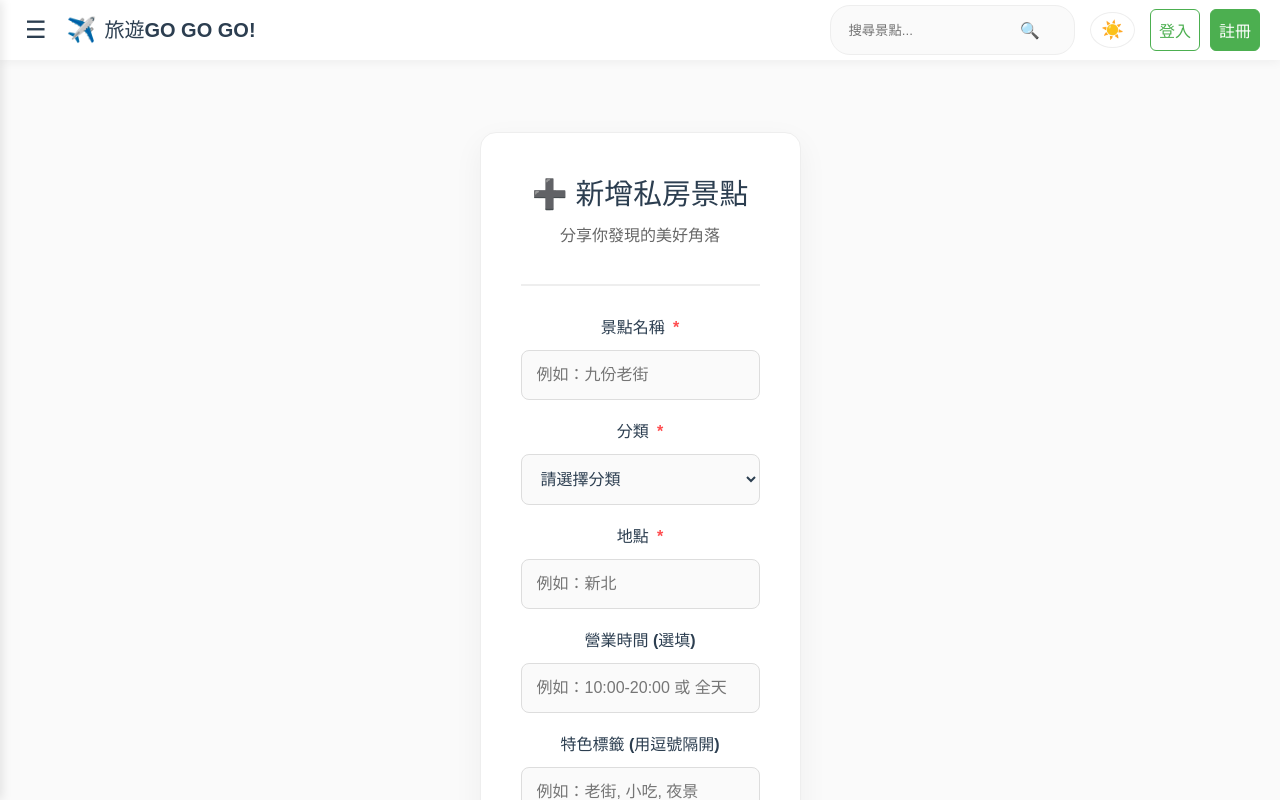
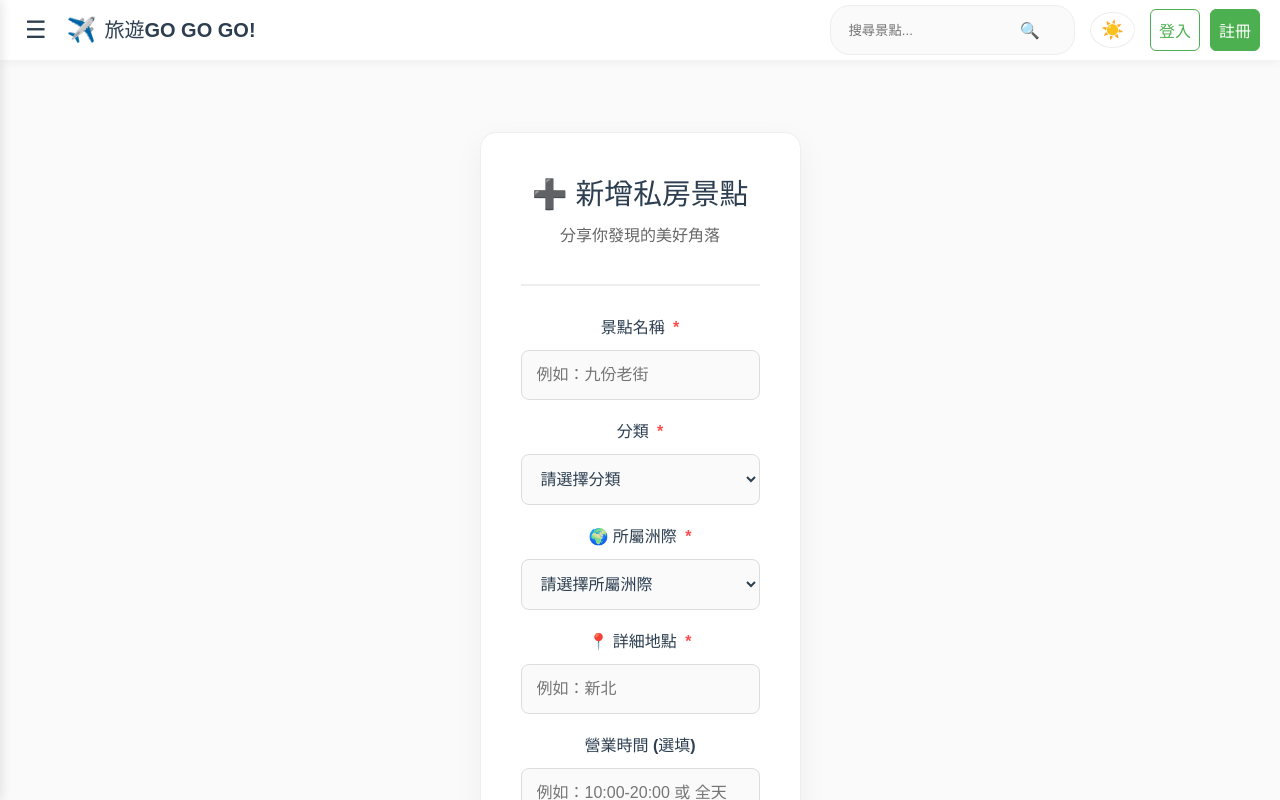
Before and after one commit to bellayang9455/travel-backend-fastapi-mysql, a Vue app in the folder my-travel-frontend/: page /add in a window 1280 px wide. Shown: the top 800 px of the page. Built offline with nearby package versions, Linux system fonts and the light colour scheme.

Commit message:
景點格式修改

```diff
--- a/my-travel-frontend/src/App.vue
+++ b/my-travel-frontend/src/App.vue
@@ -111,8 +111,6 @@ onMounted(() => {
 watch(isDarkMode, (newVal) => {
   document.body.style.backgroundColor = newVal ? '#121212' : '#fafafa'
 })
-
-
 </script>
 
 <template>
--- a/my-travel-frontend/src/components/Home.vue
+++ b/my-travel-frontend/src/components/Home.vue
@@ -60,12 +60,17 @@ const sortedSpots = computed(() => {
     })
   }
 
-  if (sortBy.value === 'newest') {
-    // 假設 id 越大越新，反轉陣列
-    return list.reverse()
+// 依時間排序
+ if (sortBy.value === 'newest') {
+    // 最新建立：時間越晚的排越前面 (b - a)
+    return list.sort((a, b) => new Date(b.created_at) - new Date(a.created_at))
+
   } else if (sortBy.value === 'oldest') {
-    return list
+    // 最舊建立：時間越早的排越前面 (a - b)
+    return list.sort((a, b) => new Date(a.created_at) - new Date(b.created_at))
+
   } else if (sortBy.value === 'name_asc') {
+    // 名稱排序保持不變
     return list.sort((a, b) => a.name.localeCompare(b.name, 'zh-Hant'))
   }
   return list
@@ -193,7 +198,6 @@ const clearSearch = () => {
 
 <template>
   <div class="spot-container">
-
     <div class="header">
       <div class="header-left">
         <h2>🏝️ 熱門景點列表</h2>
@@ -240,7 +244,7 @@ const clearSearch = () => {
           </div>
 
           <div class="tags-row">
-            <template v-if="spot.features && spot.features.features">
+            <template v-if="spot.features?.features?.length > 0 && spot.features.features[0] !== ''">
               <span v-for="(tag, index) in spot.features.features.slice(0, 3)" :key="index" class="feature-tag">
                 #{{ tag }}
               </span>
@@ -250,14 +254,14 @@ const clearSearch = () => {
           <div class="footer">
              <div class="rec-text">
                  <span class="label">推薦：</span>
-                 <span v-if="spot.activities && spot.activities.activities">
+                 <span v-if="spot.activities?.activities?.length > 0 && spot.activities.activities[0] !== ''">
                    {{ spot.activities.activities.slice(0, 2).join('、') }}
                  </span>
                  <span v-else>自由探索</span>
              </div>
 
              <button @click="openAddModal(spot.id)" class="btn-add-itin" title="加入行程">
-                📅
+               📅
              </button>
           </div>
         </div>
--- a/my-travel-frontend/src/components/SpotForm.vue
+++ b/my-travel-frontend/src/components/SpotForm.vue
@@ -9,6 +9,7 @@ const emit = defineEmits(['submitSuccess'])
 const formData = ref({
   name: '',
   category: '',
+  region:'',
   location: '',
   hours: '',
   featuresStr: '',
@@ -98,6 +99,7 @@ const submitData = async () => {
     const payload = {
       name: formData.value.name,
       category: formData.value.category,
+      region: formData.value.region,
       location: formData.value.location,
       hours: formData.value.hours,
       features: featuresJson,    // 直接送 ['老街', '夜景']
@@ -110,7 +112,7 @@ const submitData = async () => {
 
     // 清空表單
     formData.value = {
-      name: '', category: '', location: '', hours: '', featuresStr: '', activitiesStr: ''
+      name: '', category: '', region: '', location: '', hours: '', featuresStr: '', activitiesStr: ''
     }
 
     emit('submitSuccess') // 通知父元件新增成功
@@ -153,20 +155,12 @@ const submitData = async () => {
           <option disabled value="">請選擇分類</option>
 
           <optgroup label="景點類型">
-            <option>🏞️ 自然生態</option>
-            <option>🏯 歷史人文</option>
-            <option>🍜 在地美食</option>
-            <option>🎡 休閒娛樂</option>
-            <option>🛍️ 購物商圈</option>
-            <option>📸 網美打卡</option>
-          </optgroup>
-
-          <optgroup label="住宿類型">
-            <option value="飯店">🏨 飯店</option>
-            <option value="民宿">🏩 民宿</option>
-            <option value="露營">🏕️ 露營</option>
-            <option value="青旅">🛏️ 青年旅館</option>
-            <option value="公寓式住宿">🏠 公寓式住宿</option>
+            <option>自然生態</option>
+            <option>歷史人文</option>
+            <option>在地美食</option>
+            <option>休閒娛樂</option>
+            <option>購物商圈</option>
+            <option>網美打卡</option>
           </optgroup>
 
           <option value="其他">✨ 其他</option>
@@ -174,7 +168,20 @@ const submitData = async () => {
       </div>
 
       <div class="input-group half">
-        <label>地點 <span class="required">*</span></label>
+        <label>🌍 所屬洲際 <span class="required">*</span></label>
+        <select v-model="formData.region" required>
+          <option disabled value="">請選擇所屬洲際</option>
+          <option value="Asia">亞洲(不含台灣)</option>
+          <option value="Europe">歐洲</option>
+          <option value="Americas">美洲</option>
+          <option value="Oceania">大洋洲</option>
+          <option value="Africa">非洲</option>
+          <option value="Taiwan">台灣</option>
+        </select>
+      </div>
+
+      <div class="input-group half">
+        <label>📍 詳細地點 <span class="required">*</span></label>
         <input
           v-model="formData.location"
           placeholder="例如：新北"
```
